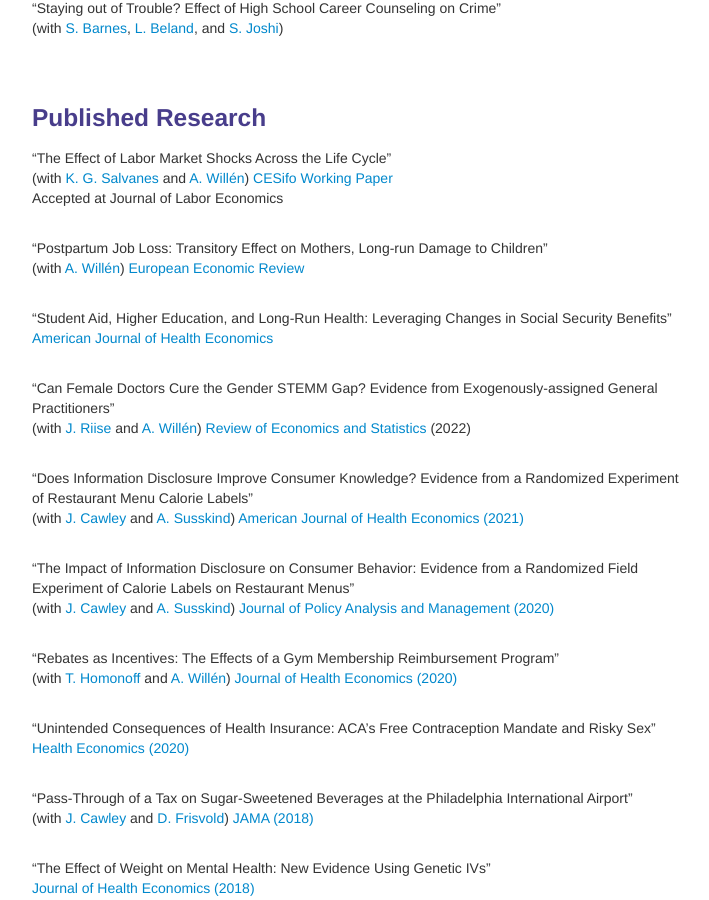
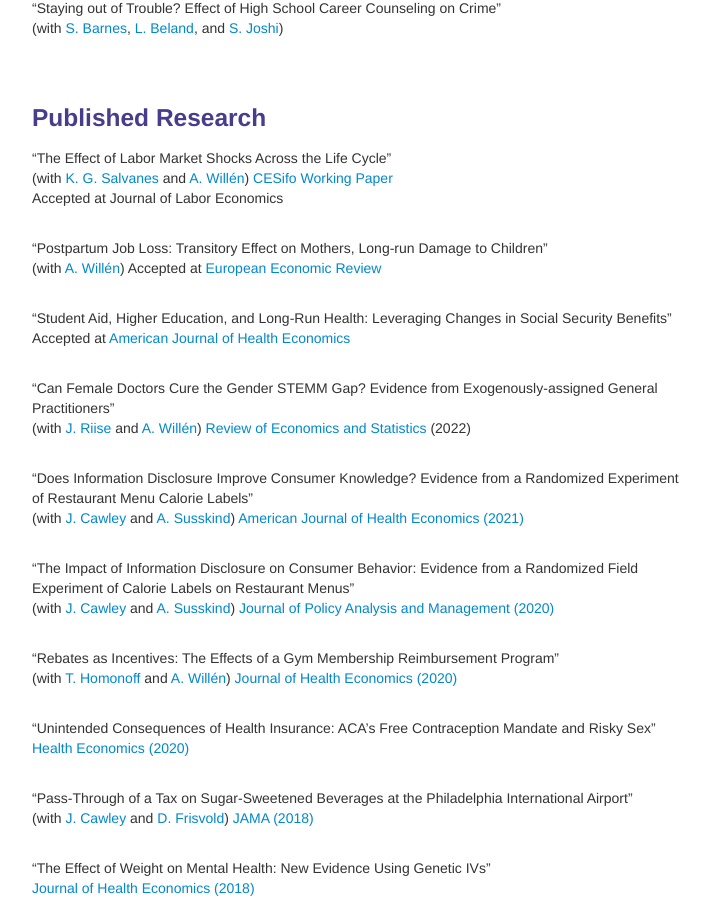
Before and after one commit to bjwillage/bjwillage.github.io, a Jekyll site: the page built from pages/research.md, in a window 1280 px wide and 900 px high, scrolled down 494 px. Shown: the whole window, without its empty margins (258-967 px from the left). Built offline with Jekyll 4.4.1, drawn with Linux system fonts in a browser that asks for light colours.

Commit message:
Update research.md

```diff
--- a/pages/research.md
+++ b/pages/research.md
@@ -41,11 +41,11 @@ Accepted at Journal of Labor Economics <br><br>
 
 "Postpartum Job Loss: Transitory Effect on Mothers, Long-run Damage to Children"<br>
 (with [A. Willén](https://www.alexanderwillen.com/))
-[European Economic Review](https://www.sciencedirect.com/science/article/pii/S0014292122001751)
+Accepted at [European Economic Review](https://www.sciencedirect.com/science/article/pii/S0014292122001751)
 <br><br>
 
 "Student Aid, Higher Education, and Long-Run Health: Leveraging Changes in Social Security Benefits"<br>
-[American Journal of Health Economics](https://www.journals.uchicago.edu/doi/10.1086/721567)
+Accepted at [American Journal of Health Economics](https://www.journals.uchicago.edu/doi/10.1086/721567)
 <br><br>
 
 "Can Female Doctors Cure the Gender STEMM Gap? Evidence from Exogenously-assigned General Practitioners"<br>
```
